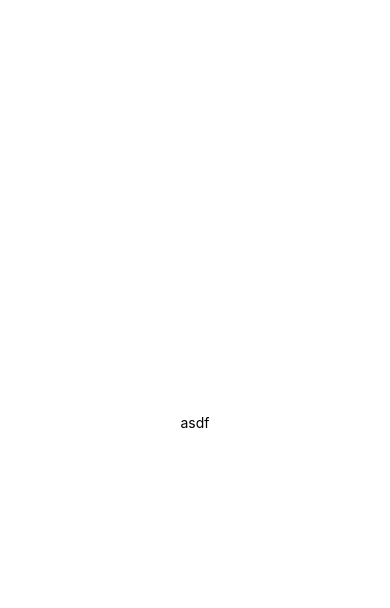
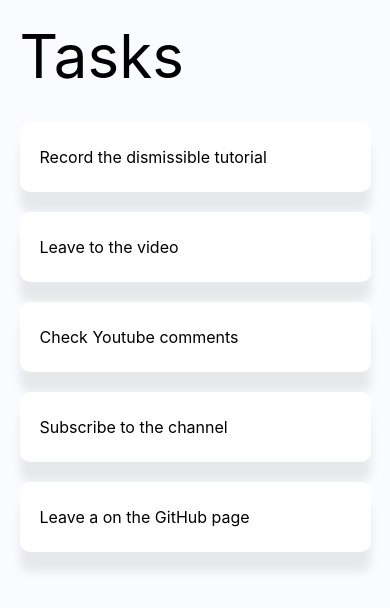
Before and after one commit to Real-Musafir/reanimated2-SwipDelete, a React Native app: screen / in a window 390 px wide. Shown: the top 608 px of the page. Built offline with nearby package versions, Linux system fonts and the light colour scheme.

Commit message:
make compenent

```diff
--- a/App.js
+++ b/App.js
@@ -1,19 +1,45 @@
 import { StatusBar } from "expo-status-bar";
 import { StyleSheet, Text, View } from "react-native";
+import { SafeAreaView, ScrollView } from "react-native";
+import { useState } from "react";
+import ListItem from "./components/ListItem";
+import "react-native-gesture-handler";
+
+const TITLES = [
+  "Record the dismissible tutorial",
+  "Leave to the video",
+  "Check Youtube comments",
+  "Subscribe to the channel",
+  "Leave a on the GitHub page",
+];
+
+const TASKS = TITLES.map((title, index) => ({ title, index }));
+
+const BACKGROUND_COLOR = "#FAFBFF";
 
 export default function App() {
+  const [tasks, setTasks] = useState(TASKS);
+
   return (
-    <View style={styles.container}>
-      <Text>asdf</Text>
-    </View>
+    <SafeAreaView style={styles.container}>
+      <Text style={styles.title}>Tasks</Text>
+      <ScrollView style={{ flex: 1 }}>
+        {tasks.map((task) => (
+          <ListItem key={task.index} task={task} />
+        ))}
+      </ScrollView>
+    </SafeAreaView>
   );
 }
 
 const styles = StyleSheet.create({
   container: {
     flex: 1,
-    backgroundColor: "#fff",
-    alignItems: "center",
-    justifyContent: "center",
+    backgroundColor: BACKGROUND_COLOR,
+  },
+  title: {
+    fontSize: 60,
+    marginVertical: 20,
+    paddingLeft: "5%",
   },
 });
--- /dev/null
+++ b/components/ListItem.js
@@ -0,0 +1,45 @@
+import React from "react";
+import { StyleSheet, Text, View } from "react-native";
+import { PanGestureHandler } from "react-native-gesture-handler";
+import Animated from "react-native-reanimated";
+
+function ListItem({ task }) {
+  return (
+    <View style={styles.taskContainer}>
+      <PanGestureHandler>
+        <Animated.View style={styles.task}>
+          <Text style={styles.taskTitle}>{task.title}</Text>
+        </Animated.View>
+      </PanGestureHandler>
+    </View>
+  );
+}
+
+const styles = StyleSheet.create({
+  task: {
+    width: "90%",
+    height: 70,
+    backgroundColor: "white",
+    marginVertical: 10,
+    justifyContent: "center",
+    paddingLeft: 20,
+    borderRadius: 10,
+    shadowOpacity: 0.08,
+    shadowOffset: {
+      width: 0,
+      height: 20,
+    },
+    shadowRadius: 10,
+
+    elevation: 5, // it is needed for android
+  },
+  taskContainer: {
+    width: "100%",
+    alignItems: "center",
+  },
+  taskTitle: {
+    fontSize: 16,
+  },
+});
+
+export default ListItem;
```
